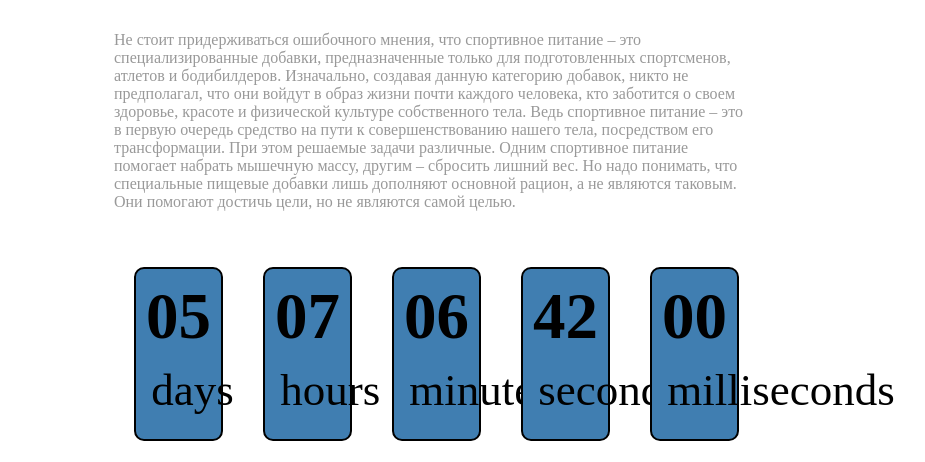
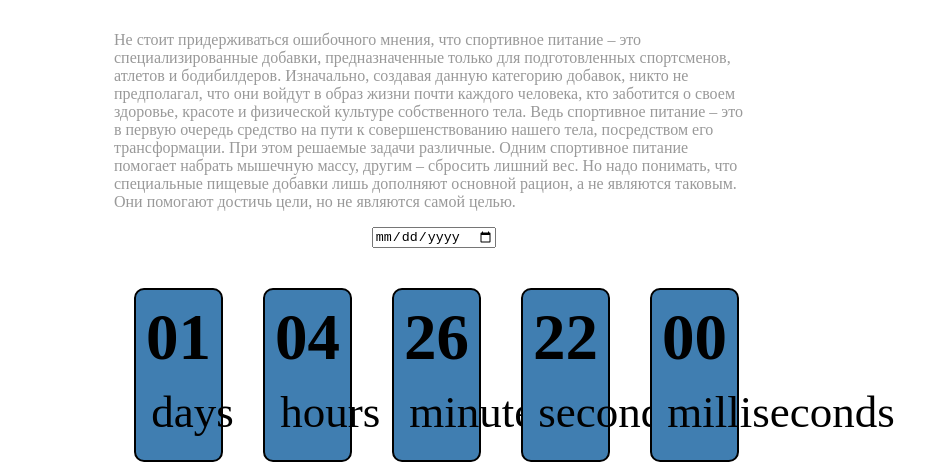
Before and after one commit to Imageumisery/VanillaJS, a plain HTML site: page countdown/index.html in a window 1280 px wide. Shown: the part 445-907 px from the top of the page, without its empty margins (206-1131 px from the left). Before the commit the page ends 886 px from the top, so only its background shows below. Drawn offline with Linux system fonts and the light colour scheme.

Commit message:
working giveaway

```diff
--- a/countdown/app.js
+++ b/countdown/app.js
@@ -15,15 +15,18 @@ const months = [
 
 //html elements
 const endtime = document.querySelector('.endtime');
-const items = document.querySelectorAll('.deadline h4')
+const items = document.querySelectorAll('.deadline h4');
 
 
 //date and time
-
-let endDate = new Date(2023, 5, 20, 20, 30, 55);
+let diffMilli = 0
+let endDate = new Date(2023, 5, 16, 17, 50, 35);
 
 
-// let timerId = setTimeout();
+let countdown = setInterval(getRemainingTime, 100);
+
+
+
 
 function getRemainingTime() {
     const dateNow = new Date();
@@ -32,9 +35,14 @@ function getRemainingTime() {
     const oneMinute = 60 * 1000;
 
 
+    diffMilli = endDate.getTime() - dateNow.getTime();
+
+    if (diffMilli < 0) {
+        clearInterval(countdown)
+        return
+    }
+
     //Calculate all values
-    const diffMilli = Math.abs(endDate.getTime() - dateNow.getTime());
-
     const days = Math.floor(diffMilli / oneDay);
     const hours = Math.floor((diffMilli % oneDay) / oneHour);
     const minutes = Math.floor((diffMilli % oneHour) / oneMinute);
@@ -43,28 +51,33 @@ function getRemainingTime() {
 
     const values = [days, hours, minutes, seconds, millis]
 
-    function format(item) {
-        if (item < 10) {
-            return `0${item}`;
-        }
-        return item;
-    }
-
     items.forEach(function (item, index) {
         item.textContent = format(values[index]);
     });
 
+    renderEndDate();
+}
+
+function format(item) {
+    if (item < 10) {
+        return `0${item}`;
+    }
+    return item;
+}
+
+function onDateChange(event) {
+    console.log(event);
+    endDate = event.target.valueAsDate;
+}
 
 
+function renderEndDate() {
     const year = endDate.getFullYear();
     let month = endDate.getMonth();
     let day = endDate.getDay();
     let hour = endDate.getHours();
     let minute = endDate.getMinutes();
     let second = endDate.getSeconds();
-    month = months[month]
+    month = months[month];
     endtime.textContent = `Giveaway ends on ${day} ${month} ${year} ${hour}:${minute}:${second}`;
 }
-
-let countdown = setInterval(getRemainingTime, 100);
-getRemainingTime();
--- a/countdown/index.html
+++ b/countdown/index.html
@@ -25,25 +25,27 @@
                 вес. Но надо понимать, что специальные пищевые добавки лишь дополняют основной рацион, а не
                 являются таковым. Они помогают достичь цели, но не являются самой целью.
             </p>
+
+            <input onchange="onDateChange(event)" type="date"/>
             <div class="countdown">
                 <div class="deadline">
-                    <h4>1</h4>
+                    <h4>00</h4>
                     <span>days</span>
                 </div>
                 <div class="deadline">
-                    <h4>1</h4>
+                    <h4>00</h4>
                     <span>hours</span>
                 </div>
                 <div class="deadline">
-                    <h4>1</h4>
+                    <h4>00</h4>
                     <span>minutes</span>
                 </div>
                 <div class="deadline">
-                    <h4>1</h4>
+                    <h4>00</h4>
                     <span>seconds</span>
                 </div>
                 <div class="deadline">
-                    <h4>1</h4>
+                    <h4>00</h4>
                     <span>milliseconds</span>
                 </div>
             </div>
```
